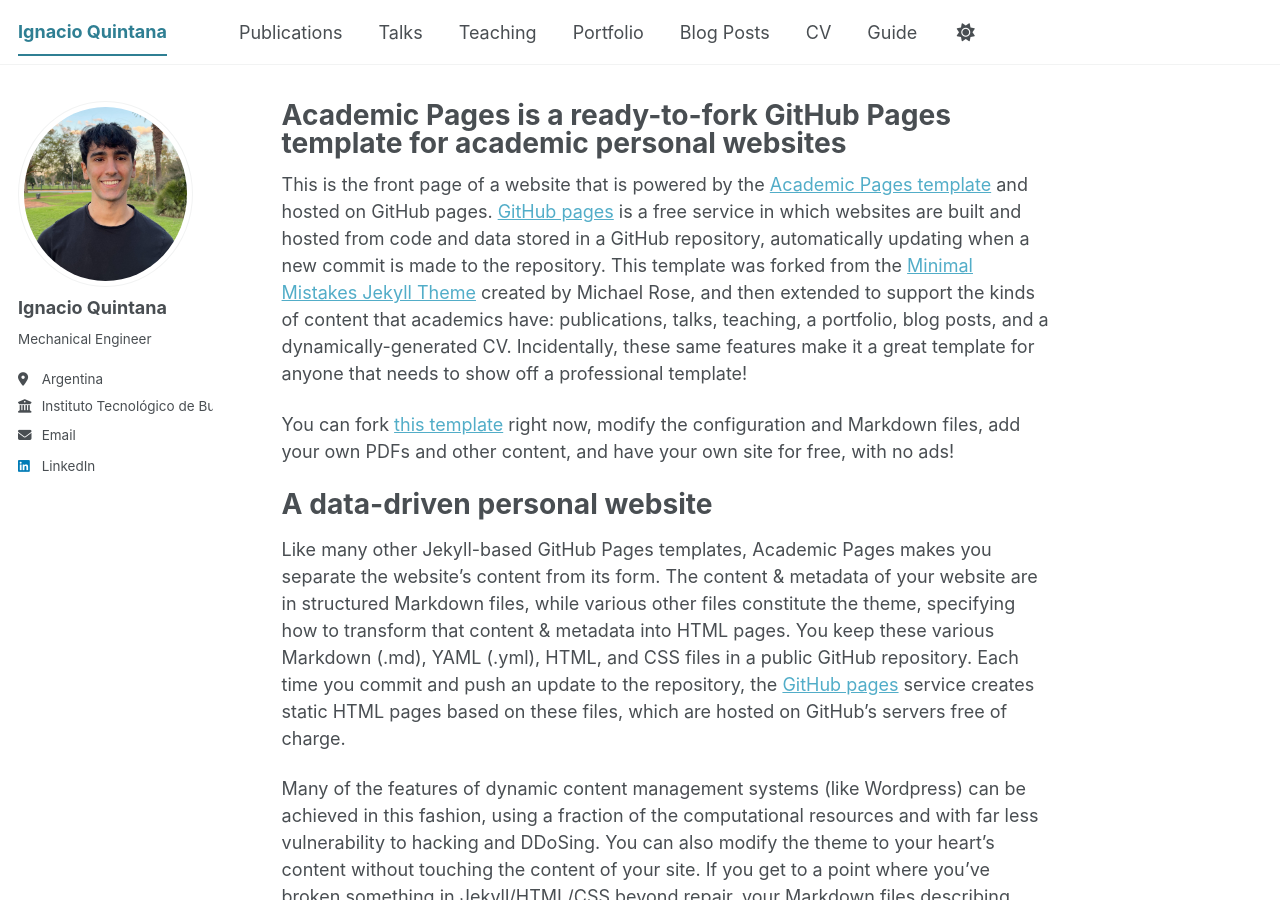
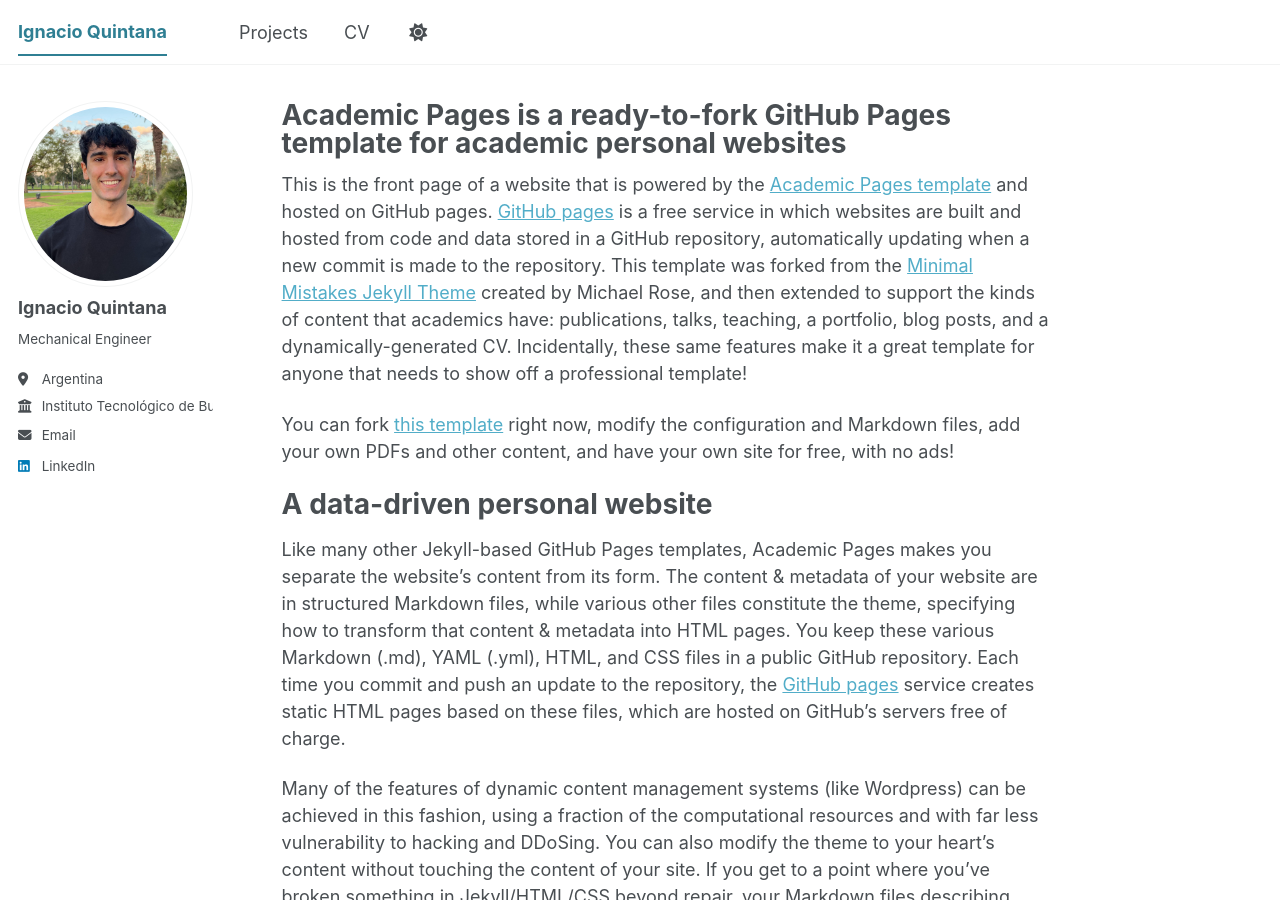
Before and after one commit to i-quintana/i-quintana.github.io, a Jekyll site: the page built from _pages/about.md, in a window 1280 px wide and 900 px high. Built offline with Jekyll 4.4.1, drawn with Linux system fonts in a browser that asks for light colours; a script bundle is joined from its source files by our own code; library files that are not in the unit come from our copies; some of the changed lines change nothing that is shown.

Commit message:
Update navigation.yml
Header adjustment:
- Projects
- CV

```diff
--- a/_data/navigation.yml
+++ b/_data/navigation.yml
@@ -8,20 +8,20 @@
 #      Markdown formatted page while the second is generated using JSON.
 
 main:
-  - title: "Publications"
-    url: /publications/
+  - title: "Projects"
+    url: /projects/
 
-  - title: "Talks"
-    url: /talks/
+  # - title: "Talks"
+  #   url: /talks/
 
-  - title: "Teaching"
-    url: /teaching/
+  # - title: "Teaching"
+  #   url: /teaching/
 
-  - title: "Portfolio"
-    url: /portfolio/
+  # - title: "Portfolio"
+  #   url: /portfolio/
 
-  - title: "Blog Posts"
-    url: /year-archive/
+  # - title: "Blog Posts"
+  #   url: /year-archive/
 
   - title: "CV"
     url: /cv/
@@ -29,5 +29,5 @@ main:
   # - title: "CV"
   #   url: /cv-json/
 
-  - title: "Guide"
-    url: /markdown/
+  # - title: "Guide"
+  #   url: /markdown/
```
